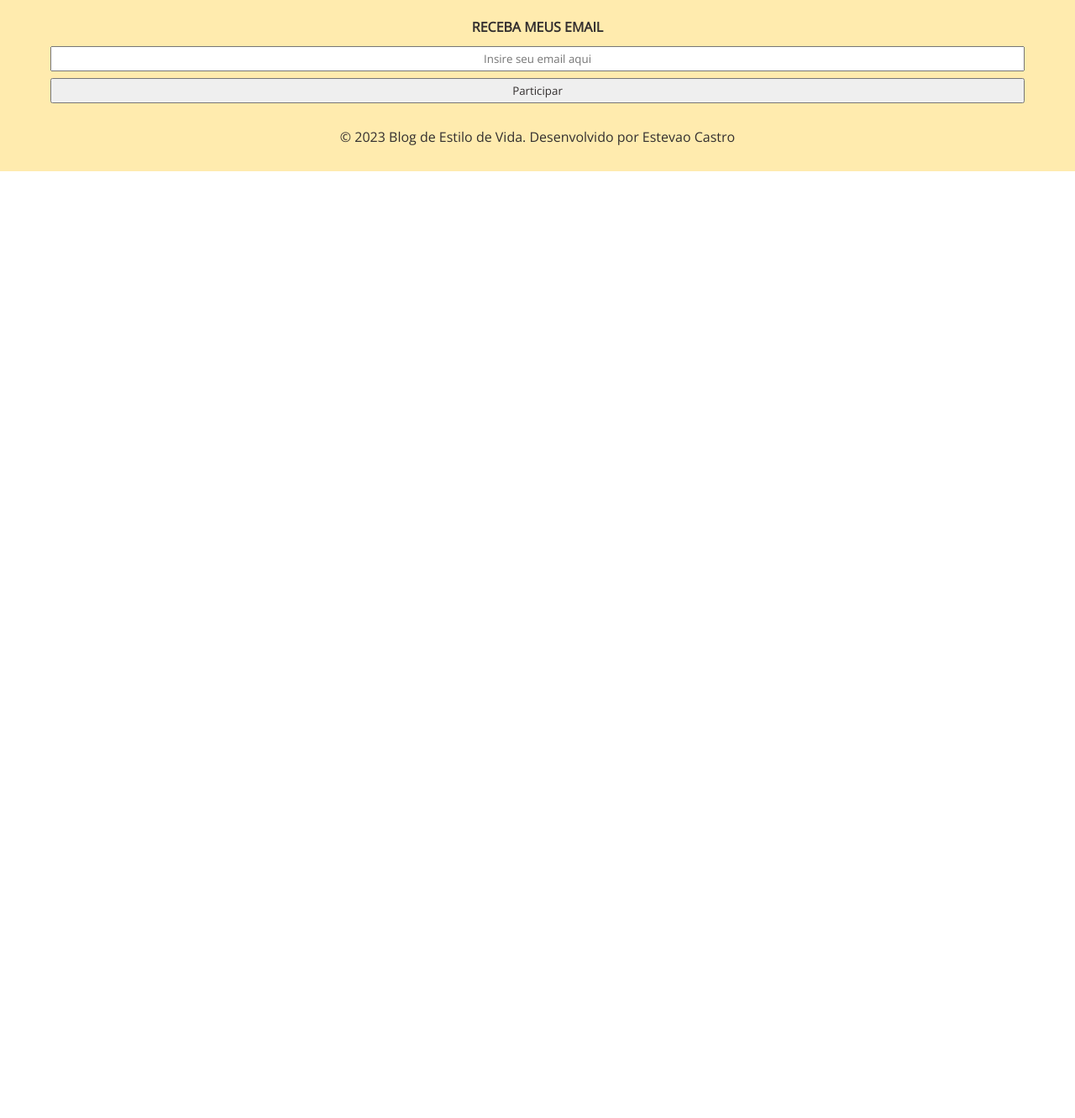
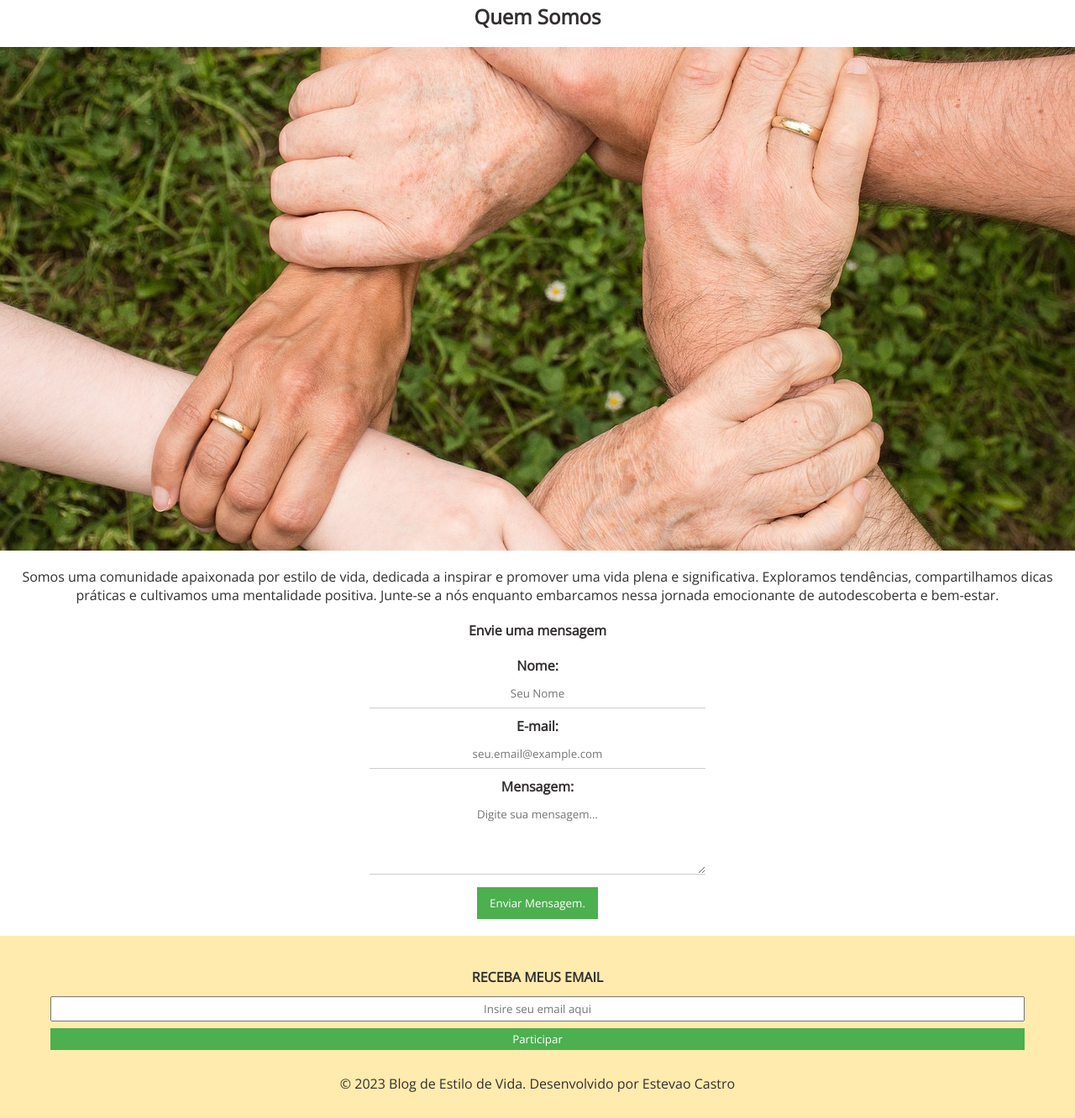
Before and after one commit to EstevaoCa/Site_de_Estilo_de_vida, a plain HTML site: page index.html in a window 1280 px wide. Shown: the part 1185-2517 px from the top of the page at 84% size. Before the commit the page ends 1389 px from the top, so only its background shows below. Drawn offline with nearby package versions, Linux system fonts and the light colour scheme; a web font is replaced by a local one.

Commit message:
Finalizado

```diff
--- a/Css/style.css
+++ b/Css/style.css
@@ -85,6 +85,11 @@ article h2{
   padding: 16px;
   margin: 20px;
 }
+.somos h2,
+.somos p{
+  margin: 20px;
+}
+
 footer {
   background-color: #FFEBAE;
   color: #fff;
@@ -102,3 +107,38 @@ footer {
   margin: 4px 30px;
   padding: 4px;
 }
+
+form {
+  max-width: 100%;
+  margin: 20px 40px;
+  display: flex;
+  flex-direction: column;
+  justify-content: center;
+  align-items: center;
+}
+
+.form-group {
+  margin-bottom: 10px;
+  width: 400px;
+}
+
+label {
+  display: block;
+  font-weight: bold;
+  margin-bottom: 5px;
+}
+
+.form-group input, textarea {
+  width: 100%;
+  padding: 8px;
+  border: none;
+  border-bottom: 1px solid #ccc;
+}
+
+button {
+  background-color: #4caf50;
+  color: #fff;
+  padding: 10px 15px;
+  border: none;
+  cursor: pointer;
+}
--- a/index.html
+++ b/index.html
@@ -26,7 +26,7 @@
             <a href="#">Pagina Inicial</a>
           </li>
           <li>
-            <a href="#">Quem sou</a>
+            <a href="#Somos">Quem somos</a>
           </li>
           <li>
             <a href="#">Estilo de Vida</a>
@@ -100,6 +100,40 @@
     </div>
   </section>
 
+  <!-----  Seção de Quem Somos.  ----->
+  <section class="somos" id="Somos">
+    <h2>Quem Somos</h2>
+    <img src="./imagens/team.jpg" alt="Minha Foto">
+    <div>
+      <p>Somos uma comunidade apaixonada por estilo de vida, dedicada a inspirar e promover uma vida plena e significativa. Exploramos tendências, compartilhamos dicas práticas e cultivamos uma mentalidade positiva. Junte-se a nós enquanto embarcamos nessa jornada emocionante de autodescoberta e bem-estar.
+      </p>
+
+
+      <!--formulario.enviar mensagem -->
+      <h4>Envie uma mensagem</h4>
+        <form action="#" method="post">
+          <div class="form-group">
+            <label for="name">Nome:
+            </label>
+            <input type="text" id="name" name="name" placeholder="Seu Nome" required>
+          </div>
+
+          <div class="form-group">
+            <label for="email">E-mail:</label>
+            <input type="email" id="email" name="email" placeholder="seu.email@example.com" required>
+          </div>
+
+        <div class="form-group">
+          <label for="message">Mensagem:</label>
+          <textarea id="message" name="message" placeholder="Digite sua mensagem..." rows="4" required></textarea>
+        </div>
+
+        <button type="submit">Enviar Mensagem.
+        </button>
+      </form>
+    </div>
+  </section>
+
   <!------   rodapé da pagina ------>
   <footer class="footer">
     <div class="Participe">
```
Also changed, not shown: imagens/team.jpg (added).
